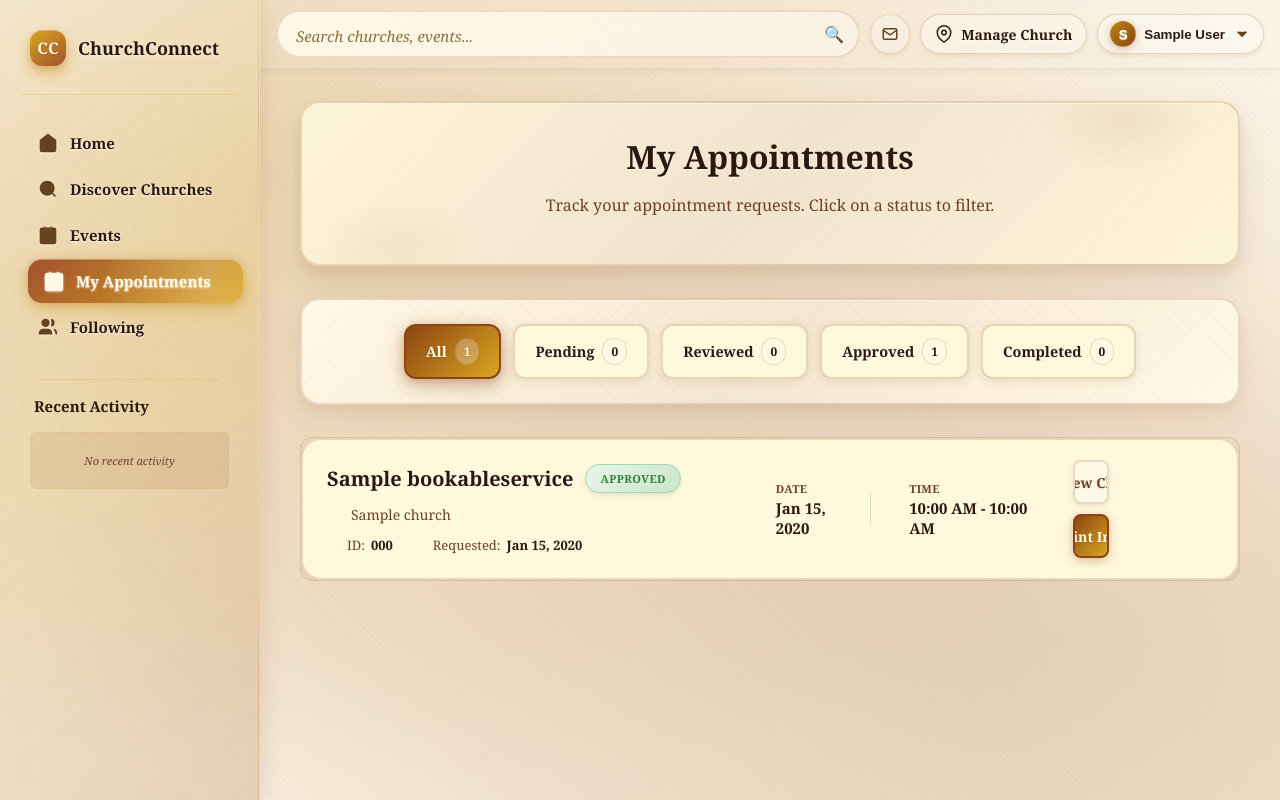
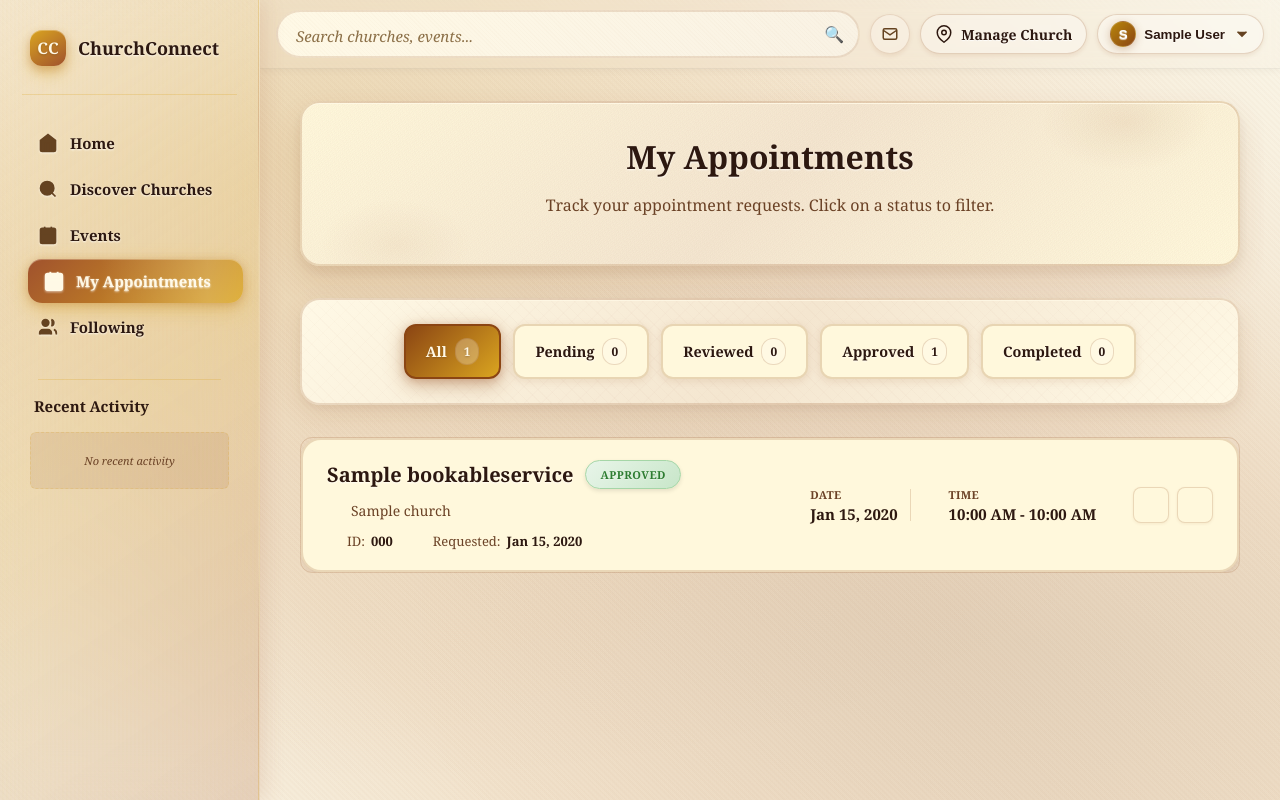
Before and after one commit to marllouie99/DioceseIligan, a Django app: page /app/appointments/ in a window 1280 px wide. Run offline with Django 5.2, Linux system fonts and the light colour scheme; a user stored in the database is signed in; tables that the repository leaves empty hold one stand-in row (values such as "Sample post"); data that the repository does not hold is empty.

Commit message:
Replace action buttons with icon-only buttons
SIMPLIFIED ACTIONS:
- Removed text labels from all action buttons
- Now showing only icons with tooltips
- Horizontal layout instead of vertical
- Compact, clean design

ICON BUTTONS:
- 36x36px square buttons
- Rounded corners (8px)
- Warm beige background
- Brown border and icon color
- Hover effects (lift + shadow)
- Title tooltips on hover

ICONS USED:
- Eye icon: View Church
- Printer icon: Print Invoice
- Check-circle icon: Check Review
- Star icon: Rate & Review
- File-text icon: View Invoice

LAYOUT:
- Horizontal row of icons
- 8px gap between buttons
- Aligned to right side of card
- Much more compact

RESULT:
- Cleaner, more minimal design
- No text cutoff issues
- Professional icon-based interface
- Saves horizontal space
- Tooltips provide context

```diff
--- a/static/css/pages/appointments.css
+++ b/static/css/pages/appointments.css
@@ -274,29 +274,37 @@ body.page-appointments {
 /* Right Section - Actions */
 .booking-card-right {
   display: flex;
-  flex-direction: column;
-  gap: 10px;
-  align-items: stretch;
-  min-width: 140px;
+  align-items: center;
+  gap: 8px;
 }
 
-.btn-icon {
+/* Icon-only buttons */
+.booking-icon-btn {
   display: inline-flex;
   align-items: center;
   justify-content: center;
-  gap: 8px;
-  font-size: 14px;
-  padding: 10px 16px;
-  white-space: nowrap;
+  width: 36px;
+  height: 36px;
+  border-radius: 8px;
+  background: var(--card-bg);
+  border: 1px solid var(--border);
+  color: var(--brand);
+  cursor: pointer;
+  transition: all 0.2s ease;
   text-decoration: none;
-  border-radius: 8px;
-  font-weight: 600;
-  transition: all 0.2s ease;
+  box-shadow: 0 1px 3px rgba(139, 69, 19, 0.08);
 }
 
-.btn-icon i {
-  width: 16px;
-  height: 16px;
+.booking-icon-btn:hover {
+  background: var(--warm-white);
+  border-color: var(--brand);
+  transform: translateY(-1px);
+  box-shadow: 0 4px 8px rgba(139, 69, 19, 0.12);
+}
+
+.booking-icon-btn i {
+  width: 18px;
+  height: 18px;
   flex-shrink: 0;
 }
 
--- a/templates/core/my_appointments.html
+++ b/templates/core/my_appointments.html
@@ -102,32 +102,27 @@
           <!-- Right Section: Actions -->
           <div class="booking-card-right">
             {% if b.church.slug %}
-              <a href="{% url 'core:church_detail' b.church.slug %}" class="btn btn-outline btn-icon">
+              <a href="{% url 'core:church_detail' b.church.slug %}" class="booking-icon-btn" title="View Church">
                 <i data-feather="eye"></i>
-                View Church
               </a>
             {% endif %}
 
             {% if b.status == 'reviewed' or b.status == 'approved' %}
-              <a href="{% url 'core:booking_invoice' b.id %}" class="btn btn-primary btn-icon">
+              <a href="{% url 'core:booking_invoice' b.id %}" class="booking-icon-btn" title="Print Invoice">
                 <i data-feather="printer"></i>
-                Print Invoice
               </a>
             {% elif b.status == 'completed' %}
               {% if b.user_has_reviewed %}
-                <a href="{% url 'core:service_reviews' b.service.id %}" class="btn btn-success btn-icon">
+                <a href="{% url 'core:service_reviews' b.service.id %}" class="booking-icon-btn" title="Check Review">
                   <i data-feather="check-circle"></i>
-                  Check Review
                 </a>
               {% else %}
-                <button class="btn btn-secondary btn-icon" onclick="openReviewModal({{ b.service.id }}, '{{ b.service.name|escapejs }}', '{{ b.church.name|escapejs }}', {{ b.id }})">
+                <button class="booking-icon-btn" onclick="openReviewModal({{ b.service.id }}, '{{ b.service.name|escapejs }}', '{{ b.church.name|escapejs }}', {{ b.id }})" title="Rate & Review">
                   <i data-feather="star"></i>
-                  Rate & Review
                 </button>
               {% endif %}
-              <a href="{% url 'core:booking_invoice' b.id %}" class="btn btn-outline btn-icon">
+              <a href="{% url 'core:booking_invoice' b.id %}" class="booking-icon-btn" title="View Invoice">
                 <i data-feather="file-text"></i>
-                View Invoice
               </a>
             {% endif %}
           </div>
```
